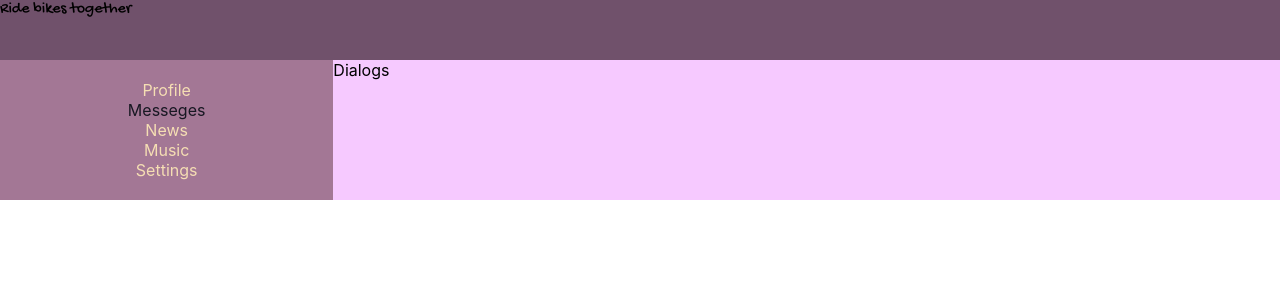
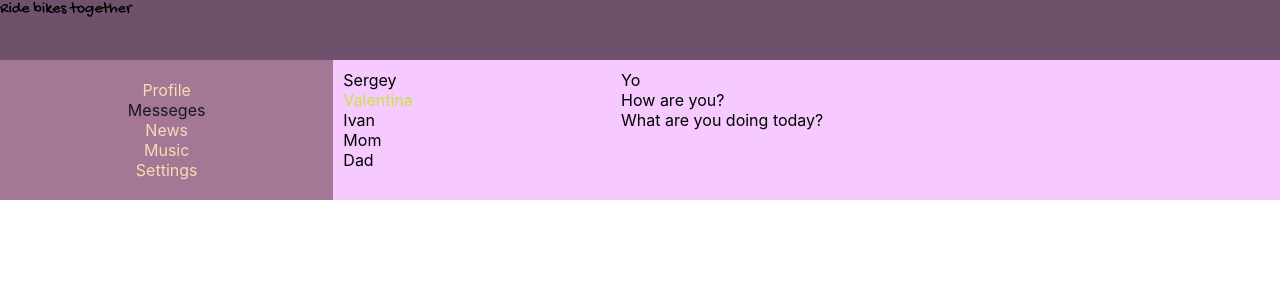
Before and after one commit to aermk/social-network-react-app, a React (Create React App) app: page /dialogs in a window 1280 px wide. Shown: the top 300 px of the page. Built offline with nearby package versions, Linux system fonts and the light colour scheme.

Commit message:
added Dialogs Page (v21)

```diff
--- a/src/components/Dialogs/Dialogs.jsx
+++ b/src/components/Dialogs/Dialogs.jsx
@@ -4,11 +4,21 @@ import styles from './Dialogs.module.css'
 
 const Dialogs = () => {
   return(
-    <div>
-      Dialogs
+      <div className ={styles.dialogs}>
+        <div className={styles.dialogsItems}>
+            <div className={styles.dialog}>Sergey</div>
+            <div className={styles.dialog  + ' ' + styles.active}>Valentina</div>
+            <div className={styles.dialog}>Ivan</div>
+            <div className={styles.dialog}>Mom</div>
+            <div className={styles.dialog}>Dad</div>
+        </div>
+      <div className={styles.messages}>
+        <div className={styles.message}>Yo</div>
+        <div className={styles.message}>How are you?</div>
+        <div className={styles.message}>What are you doing today?</div>
+      </div>
     </div>
   )
-
 }
 
 export default Dialogs;
--- a/src/components/Dialogs/Dialogs.module.css
+++ b/src/components/Dialogs/Dialogs.module.css
@@ -0,0 +1,21 @@
+.dialogs {
+  display: grid;
+  /* первая колонка занимает 2фр, остальные 10 */
+  grid-template-columns: 2fr 10fr;
+}
+
+.dialogsItems  {
+  padding: 10px;
+}
+
+.dialogsItems .active {
+  color:  rgb(202, 226, 64);
+}
+
+.messages {
+  padding: 10px;
+}
+
+.messages .message {
+
+}
```
